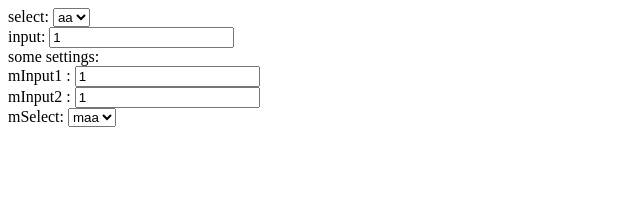
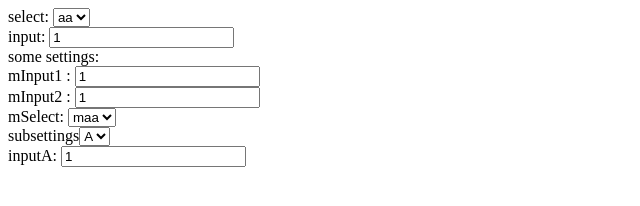
Before and after one commit to azureblue/setting-js, a plain HTML site: page index.html in a window 1280 px wide. Shown: the whole page, without its empty margins (0-640 px from the left). Drawn offline with Linux system fonts and the light colour scheme.

Commit message:
adding sub setting support, refactoring

```diff
--- a/index.html
+++ b/index.html
@@ -20,6 +20,19 @@
             ]);
             elemById("bd").appendChild(multiSetting.generate());
 
+        var selectSubSettings = new SelectSubSettings("subsettings", {
+            a: new InputSetting("inputA: ", {type: "number", value: 1}, el => el),
+            b: new MultiSetting("some settings: ", [
+                 new InputSetting("subsettings mInput1 : ", {type: "number", value: 1}, el => el),
+                 new InputSetting("subsettings mInput2 : ", {type: "number", value: 1}, el => el),
+                 new SelectSetting("subsettings mSelect: ", {a: "maa", b: "mbb"}, {}, el => el)
+            ])
+        }, {
+            a: "A",
+            b: "B"
+        }, {}, () => console.log("sub settings value: " + selectSubSettings.get()));
+
+        elemById("bd").appendChild(selectSubSettings.generate());
         </script>
     </body>
 </html>
--- a/setting.js
+++ b/setting.js
@@ -8,7 +8,7 @@ Setting.idCount = 0;
 var genSettingWrapper = () => genElement("div", {class: Setting.wrapperClass});
 var genSettingLabel = labelText => genElement("label", {class: Setting.labelClass}, labelText);
 var genMultiSettingLabel = labelText => genElement("label",
-    {class: Setting.multiSetting, style: "disply: inline-block; width: 100%;"}, labelText);
+            {class: Setting.multiSetting, style: "disply: inline-block; width: 100%;"}, labelText);
 var genElement = (tag, attr, txt) => {
     var el = document.createElement(tag);
     el.setAttribute("id", genId());
@@ -23,7 +23,7 @@ var getId = el => el.getAttribute("id");
 var elemById = id => document.getElementById(id);
 var forEachEntry = (obj, action) => Object.keys(obj).forEach(pr => action(pr, obj[pr]));
 var checkNoIdInAttrMap = (obj) => {
-     if (obj["id"])
+    if (obj["id"])
         throw "Id attribute must not be specified.";
 };
 var genId = () => "setting_##_" + Setting.idCount++;
@@ -38,6 +38,28 @@ function LabeledSetting(labelText, element) {
     };
 }
 
+function SelectSubSettings(labelText, valueSettingMap, valueTextMap, selectAttrs, changeListener) {
+    var subSettingWrapper;
+    var selectSetting;
+    this.generate = () => {
+        selectSetting = new SelectSetting(labelText, valueTextMap, selectAttrs, x => valueSettingMap[x], updateSubSettings);
+        if (changeListener)
+            selectSetting.getSelectElement().addEventListener("change", changeListener);
+        var wrapper = selectSetting.generate();
+        subSettingWrapper = genSettingWrapper();
+        wrapper.appendChild(subSettingWrapper);
+        updateSubSettings();
+        return wrapper;
+    };
+
+    function updateSubSettings() {
+        subSettingWrapper.textContent = "";
+        subSettingWrapper.appendChild(selectSetting.get().generate());
+    }
+
+    this.get = () => selectSetting.get().get();
+}
+
 function MultiSetting(commonLabelText, settingList, resultProvider) {
     this.generate = () => {
         var wrapper = genSettingWrapper();
@@ -47,32 +69,35 @@ function MultiSetting(commonLabelText, settingList, resultProvider) {
         return wrapper;
     };
 
-    this.get = () => resultProvider();
+    this.get = resultProvider ? () => resultProvider() : () => settingList.map(se => se.get());
 }
 
 function InputSetting(labelText, inputAttributes, valueMapper) {
     checkNoIdInAttrMap(inputAttributes);
-    var inputId;
+    var input = genElement("input", inputAttributes);
 
     this.generate = () => {
-        var input = genElement("input", inputAttributes);
-        inputId = getId(input);
         return new LabeledSetting(labelText, input).generate();
     };
 
-    this.get = () => valueMapper(elemById(inputId).value);
-};
+    this.get = () => valueMapper(input.value);
+}
 
-function SelectSetting(labelText, valueTextMap, selectAttrs, valueMapper) {
+function SelectSetting(labelText, valueTextMap, selectAttrs, valueMapper, changeListener) {
     checkNoIdInAttrMap(selectAttrs);
-    var selectId;
+    var select = genElement("select", selectAttrs);
+    init();
+
+    function init() {
+        if (changeListener)
+            select.addEventListener("change", changeListener);
+        forEachEntry(valueTextMap, (va, txt) => select.appendChild(genElement("option", {value: va}, txt)));
+    }
 
     this.generate = () => {
-        var select = genElement("select", selectAttrs);
-        forEachEntry(valueTextMap, (va, txt) => select.appendChild(genElement("option", {value: va}, txt)));
-        selectId = getId(select);
         return new LabeledSetting(labelText, select).generate();
     };
 
-    this.get = () => valueMapper(elemById(selectId).value);
+    this.getSelectElement = () => select;
+    this.get = () => valueMapper(select.value);
 }
```
